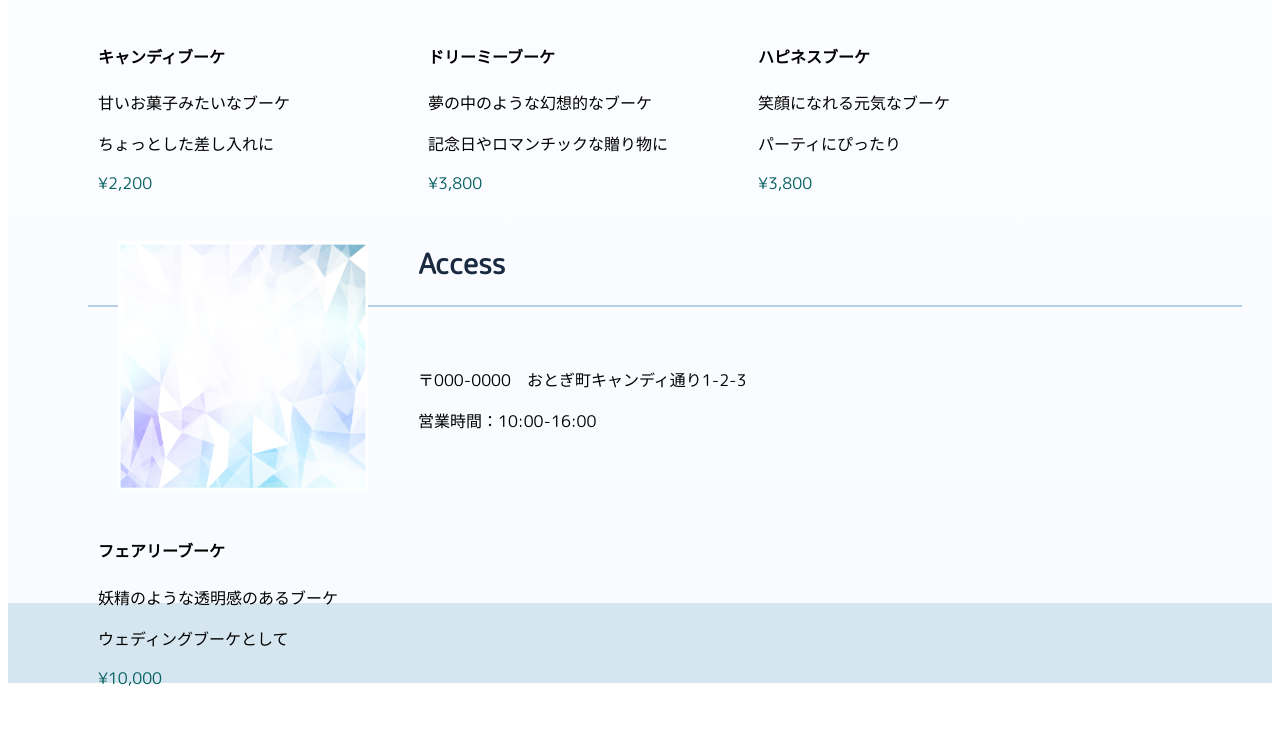
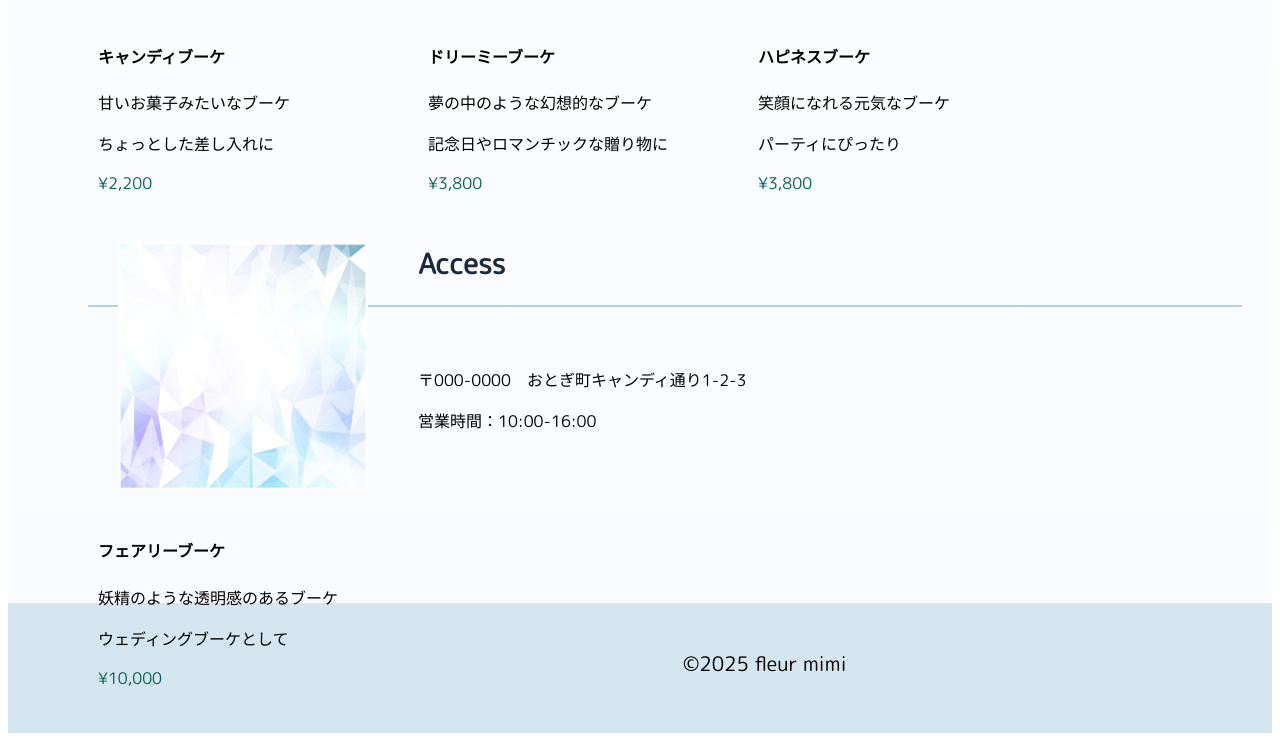
Before and after one commit to wa-ta-hub/portfolio, a plain HTML site: page index.html in a window 1280 px wide. Shown: the part 1227-1968 px from the top of the page. Before the commit the page ends 1933 px from the top, so only its background shows below. Drawn offline with Linux system fonts and the light colour scheme.

Commit message:
update footer design

```diff
--- a/index.html
+++ b/index.html
@@ -82,7 +82,7 @@
         </div>
 
         <div class="footer">
-            <!--Githubのコードリンクを入れる-->
+            <p class="footer-text">&copy;2025 fleur mimi</p>
         </div>
     </body>
 </html>
--- a/style.css
+++ b/style.css
@@ -98,4 +98,9 @@ li{
 .footer{
     height: 80px;
     background: #d6e6f0;
+    padding: 25px;
 }
+.footer-text{
+    font-size: 20px;
+    margin-left: 650px;
+}
```
